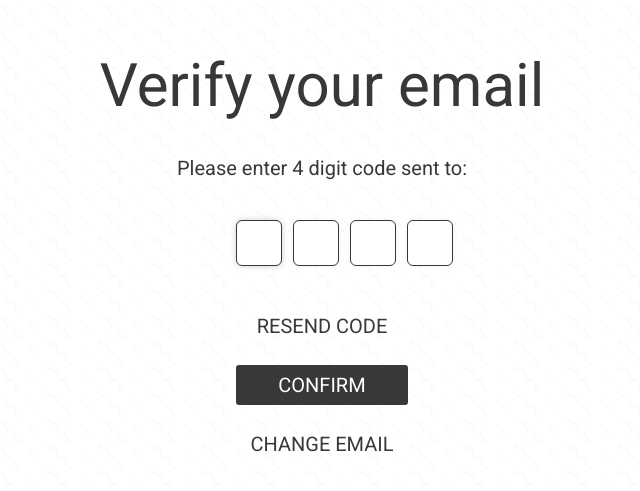
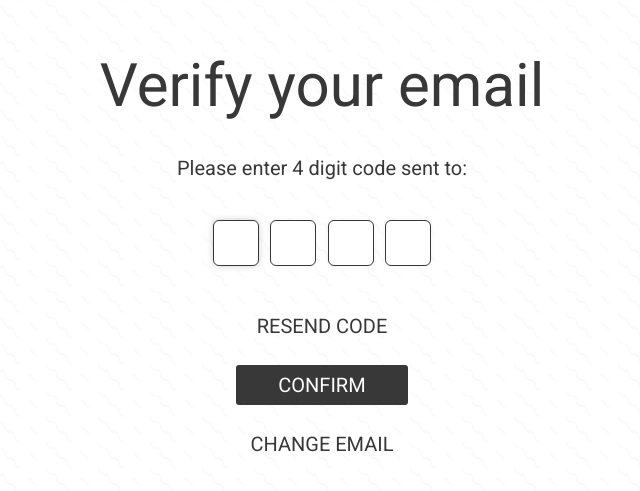
Before and after one commit to Vordty/writ-web, a React (Create React App) app: page /verification in a window 1280 px wide. Shown: the part 155-646 px from the top of the page, without its empty margins (318-958 px from the left). Built offline with nearby package versions, Linux system fonts and the light colour scheme.

Commit message:
Edit minor styling

```diff
--- a/src/routes/Verification/Verification.js
+++ b/src/routes/Verification/Verification.js
@@ -90,7 +90,7 @@ const Verification = () => {
 				<div className="mtpc-1">
 					<Text type="medium">{user.email}</Text>
 				</div>
-				<div className="mtpc-3 flex-h">
+				<div className="mtpc-3 flex-center-h">
 					<div className="mpc-2">
 						<Input
 							autoFocus
```
